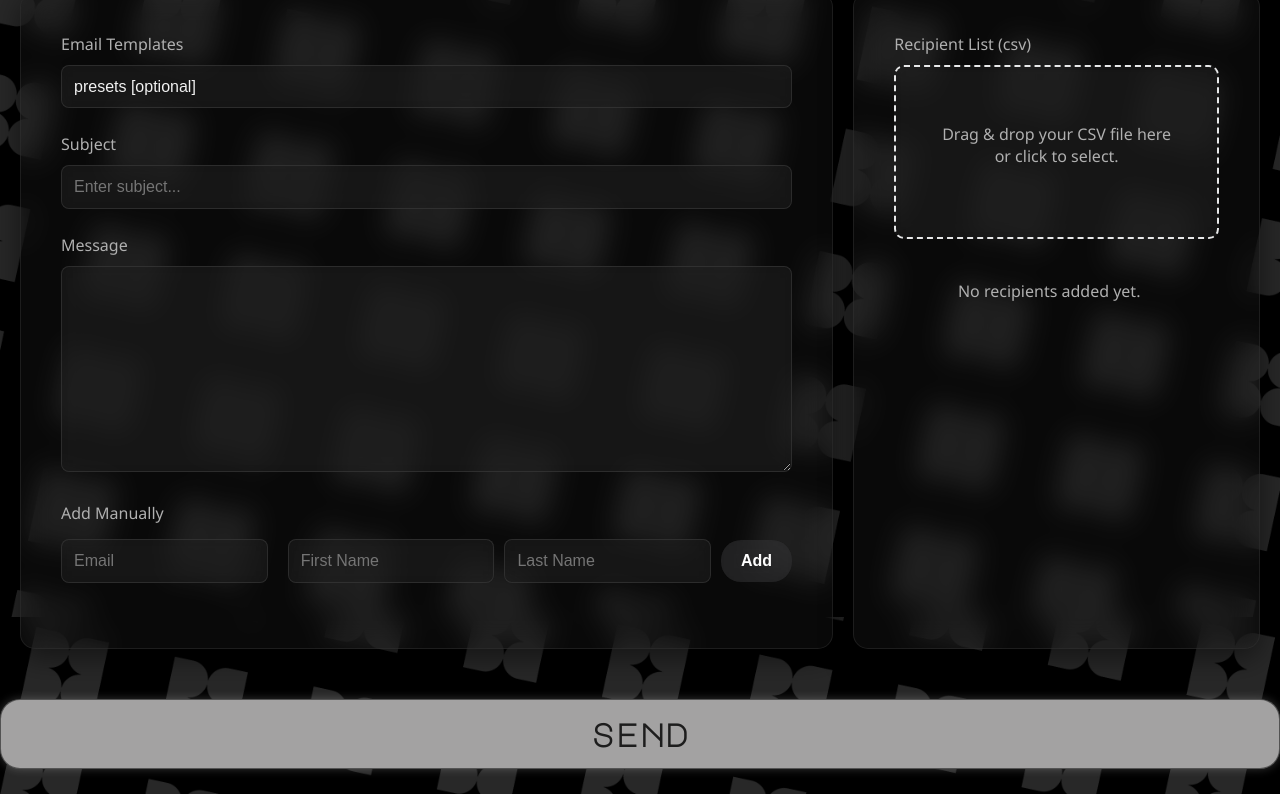
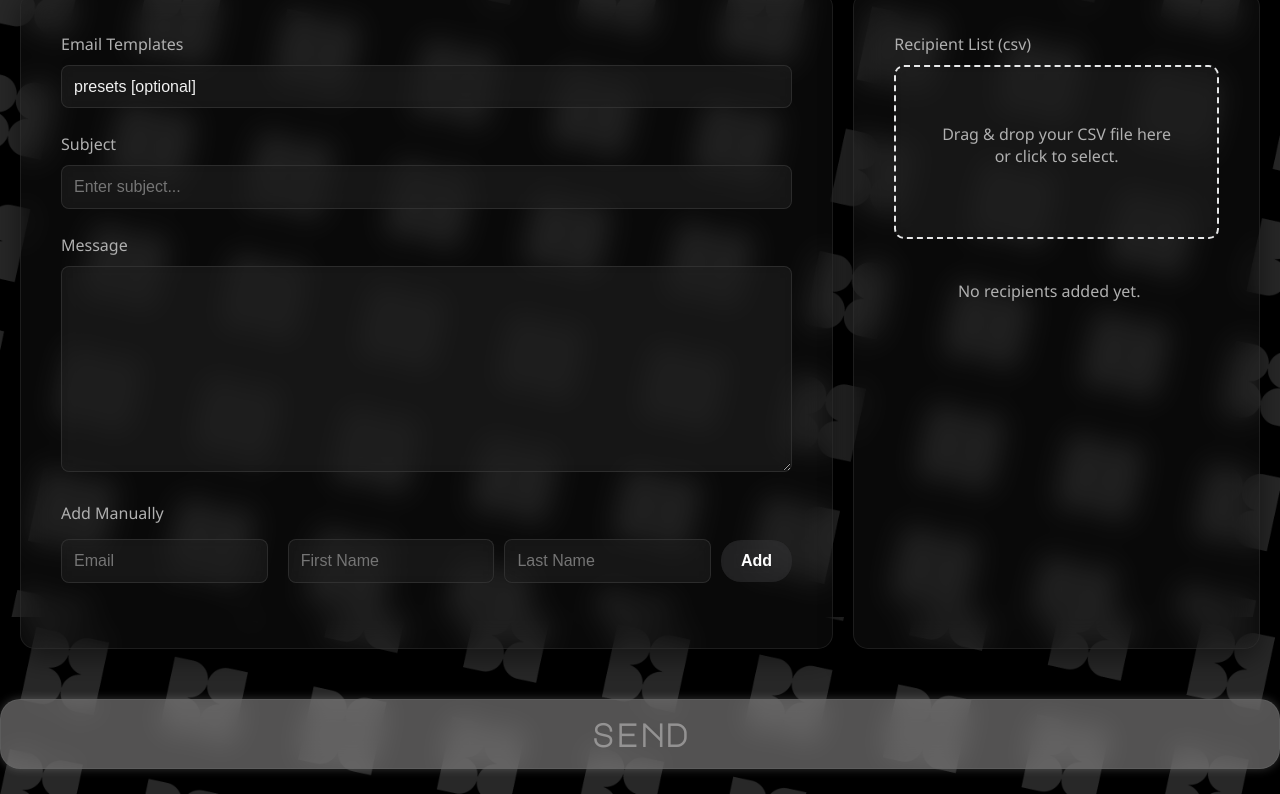
Before and after one commit to imKUTTAPAN/bulk-email-app, a plain HTML site: page index.html in a window 1280 px wide. Shown: the part 183-977 px from the top of the page. Drawn offline with nearby package versions, Linux system fonts and the light colour scheme.

Commit message:
send button color changed

```diff
--- a/style.css
+++ b/style.css
@@ -155,9 +155,9 @@ select:focus {
 .send-btn {
     width: 100%;
     padding: 18px;
-    background-color: rgb(163, 162, 162);
-    border: 1px solid rgba(49, 49, 49, 0.69);
-    color: rgb(29, 29, 29);
+    background-color: rgba(163, 162, 162, 0.509);
+    border: 1px solid rgba(102, 102, 102, 0.5);
+    color: rgba(200, 198, 198, 0.556);
     font-size: 2.0em;
     font-weight: bold;
     letter-spacing: 1px;
@@ -171,7 +171,7 @@ select:focus {
 }
 
 .send-btn:hover {
-    background-color: rgb(100, 100, 100);
+    background-color: rgba(100, 100, 100, 0.8);
     box-shadow: 0 0 20px rgba(255, 255, 255, 0.5);
     color: #d4d1d1;
 }
```
